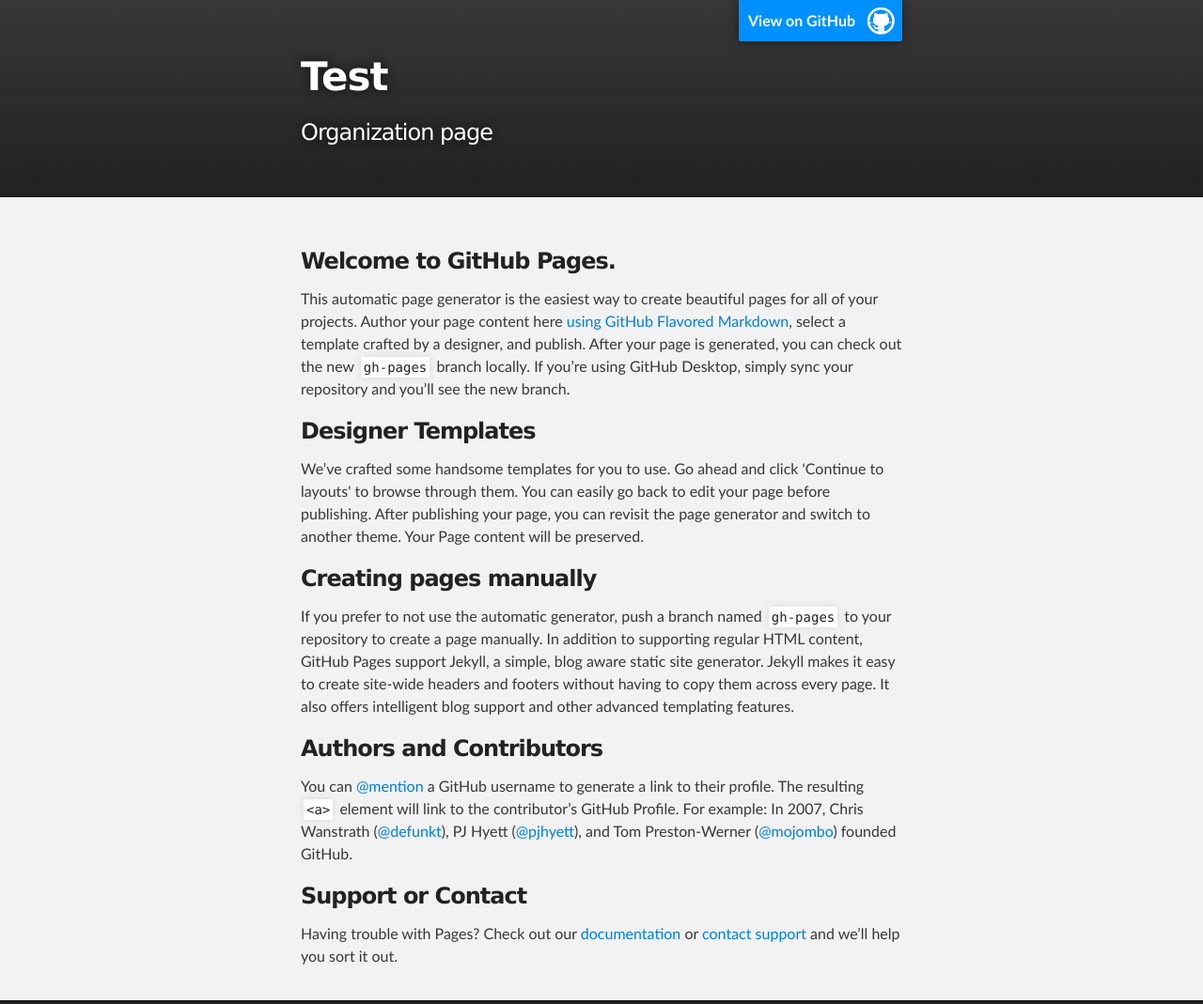
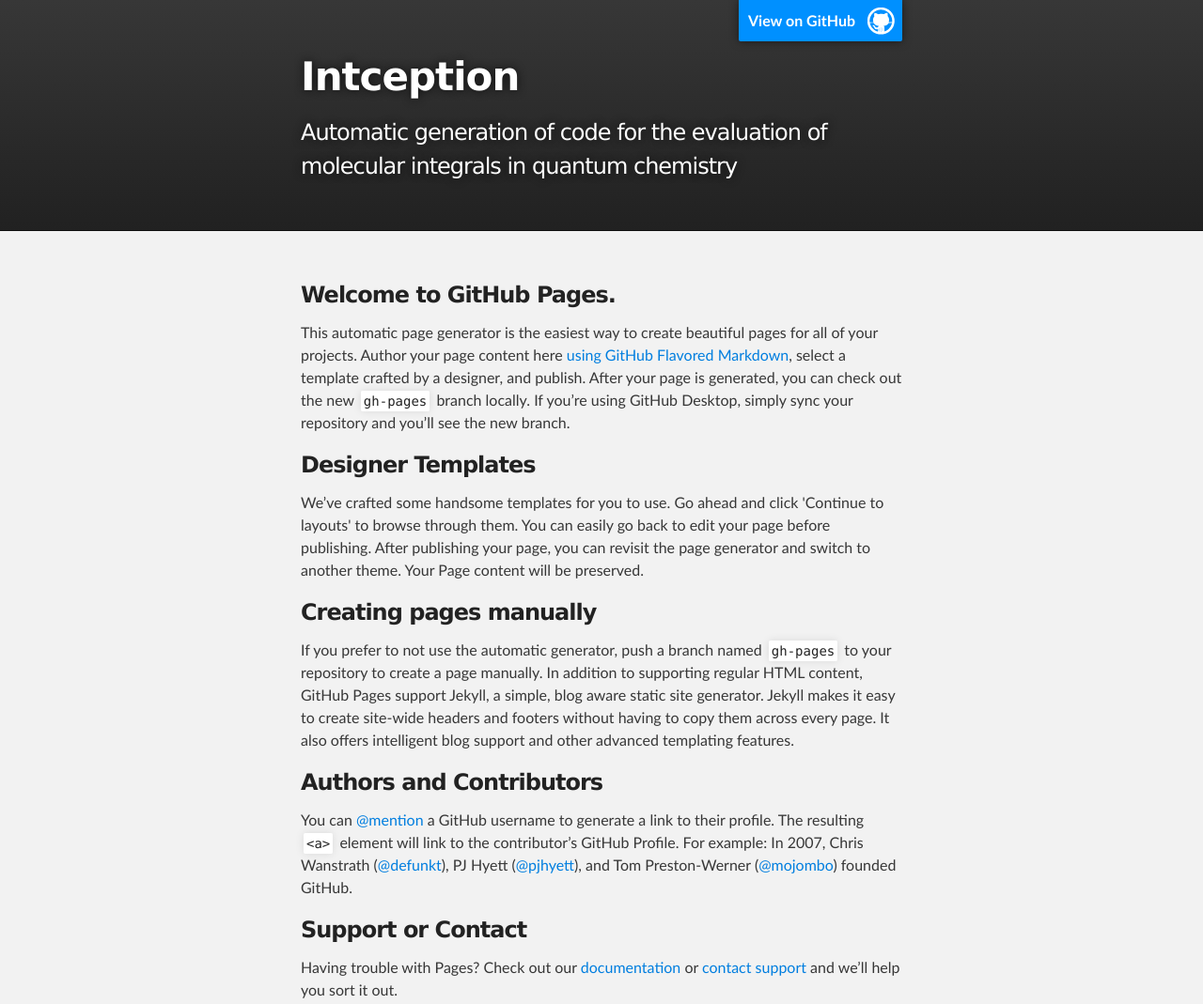
Before and after one commit to intception-code-generator/intception-code-generator.github.io, a plain HTML site: page index.html in a window 1280 px wide. Shown: the top 1069 px of the page at 94% size. Drawn offline with Linux system fonts and the light colour scheme.

Commit message:
Replace master branch with page content via GitHub

```diff
--- a/index.html
+++ b/index.html
@@ -4,11 +4,11 @@
   <head>
     <meta charset='utf-8'>
     <meta http-equiv="X-UA-Compatible" content="chrome=1">
-    <meta name="description" content="Test : Organization page">
+    <meta name="description" content="Intception : Automatic generation of code for the evaluation of molecular integrals in quantum chemistry">
 
     <link rel="stylesheet" type="text/css" media="screen" href="stylesheets/stylesheet.css">
 
-    <title>Test</title>
+    <title>Intception</title>
   </head>
 
   <body>
@@ -18,8 +18,8 @@
         <header class="inner">
           <a id="forkme_banner" href="https://github.com/intception-code-generator">View on GitHub</a>
 
-          <h1 id="project_title">Test</h1>
-          <h2 id="project_tagline">Organization page</h2>
+          <h1 id="project_title">Intception</h1>
+          <h2 id="project_tagline">Automatic generation of code for the evaluation of molecular integrals in quantum chemistry</h2>
 
         </header>
     </div>
```
Also changed, not shown: params.json (+1 -1 lines).
